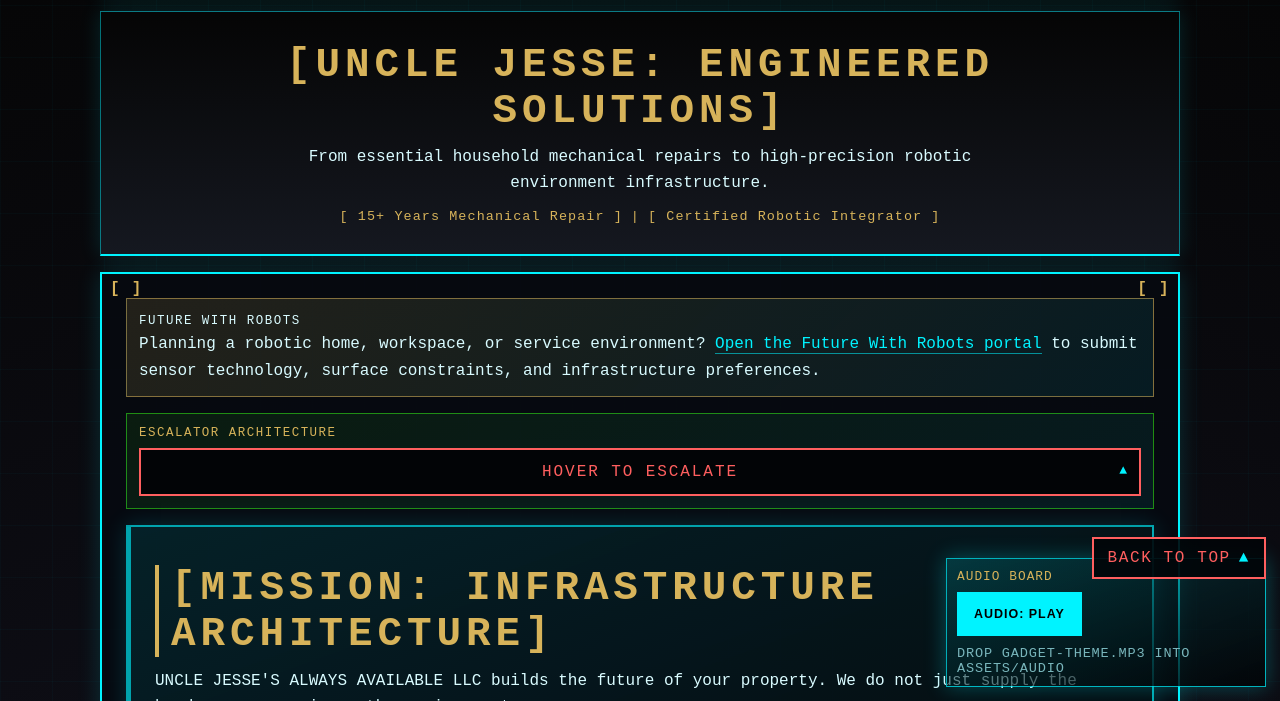
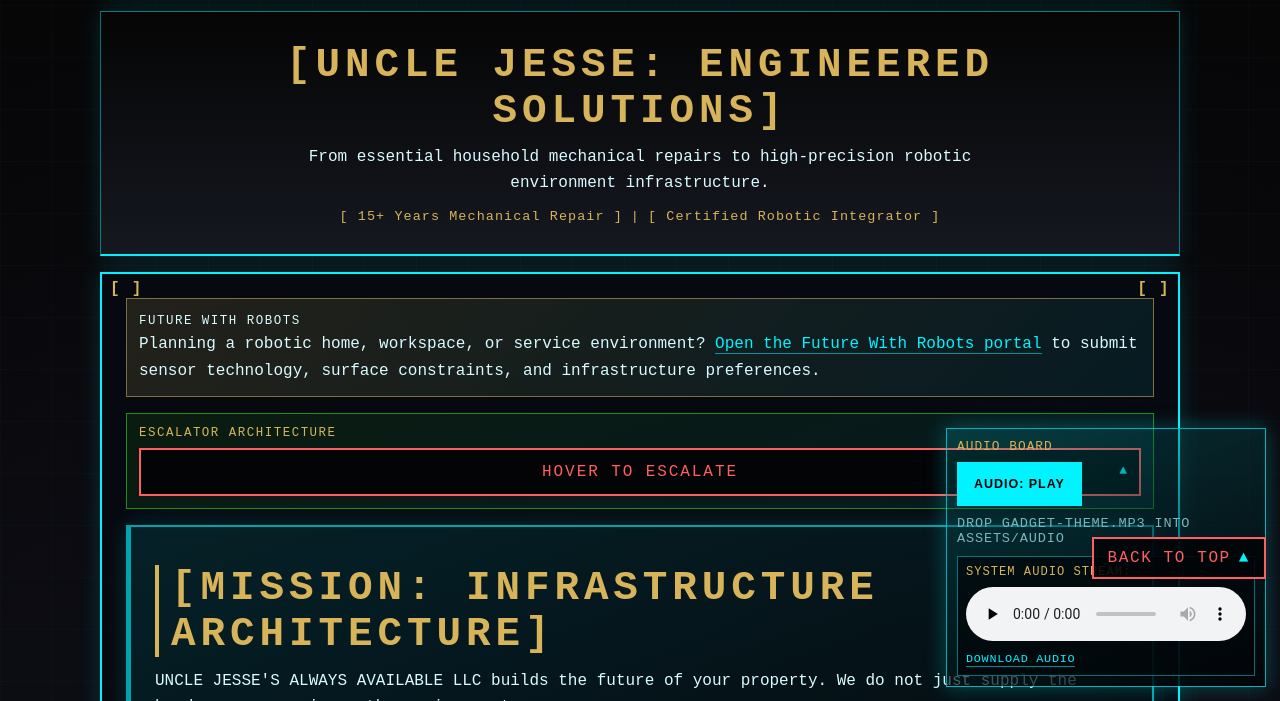
Before and after one commit to mieirs-hue/mieirs-hue.-span_3-start_span-github.io, a website: page index.html in a window 1280 px wide. Shown: the part 99-800 px from the top of the page. Drawn offline with Linux system fonts and the light colour scheme.

Commit message:
Add native audio stream controls and download link

```diff
--- a/index.html
+++ b/index.html
@@ -259,10 +259,17 @@
           <button class="button button-primary" id="audio-toggle" type="button">AUDIO: PLAY</button>
           <span id="audioStatus">Drop gadget-theme.mp3 into assets/audio</span>
         </div>
-        <audio id="systemAudio" loop preload="none">
-          <source src="assets/audio/gadget-theme.mp3" type="audio/mpeg" />
-          <source src="assets/audio/system-audio.mp3" type="audio/mpeg" />
-        </audio>
+        <figure class="audio-stream">
+          <figcaption>SYSTEM AUDIO STREAM:</figcaption>
+          <audio id="systemAudio" controls loop preload="none">
+            <source src="assets/audio/gadget-theme.mp3" type="audio/mpeg" />
+            <source src="assets/audio/system-audio.mp3" type="audio/mpeg" />
+            Your browser does not support the audio element.
+          </audio>
+          <p>
+            <a href="assets/audio/gadget-theme.mp3" download="gadget-theme.mp3">Download Audio</a>
+          </p>
+        </figure>
       </aside>
 
       <button class="back-to-top" id="backToTop" type="button" aria-label="Back to top">Back To Top</button>
--- a/style.css
+++ b/style.css
@@ -854,6 +854,38 @@ h2 {
   gap: 10px;
 }
 
+.audio-stream {
+  margin: 10px 0 0;
+  border: 1px solid rgba(0, 243, 255, 0.45);
+  background: rgba(2, 6, 10, 0.72);
+  padding: 8px;
+}
+
+.audio-stream figcaption {
+  margin: 0 0 8px;
+  color: var(--gold);
+  letter-spacing: 0.08em;
+  font-size: 0.76rem;
+  text-transform: uppercase;
+}
+
+.audio-stream audio {
+  width: 100%;
+  display: block;
+}
+
+.audio-stream p {
+  margin: 8px 0 0;
+}
+
+.audio-stream a {
+  color: var(--neon-blue);
+  border-bottom: 1px solid rgba(0, 243, 255, 0.55);
+  text-transform: uppercase;
+  letter-spacing: 0.06em;
+  font-size: 0.74rem;
+}
+
 #audioStatus {
   color: var(--text-dim);
   font-size: 0.85rem;
```
